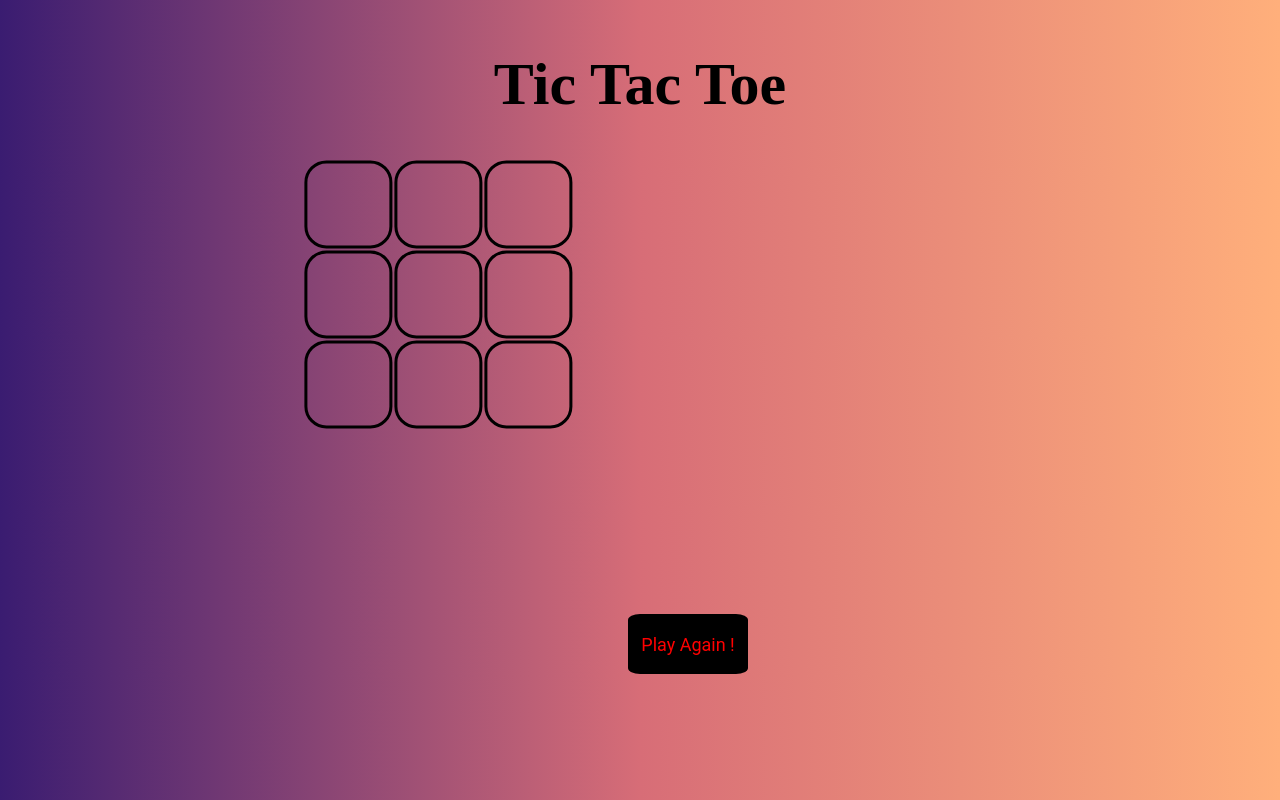
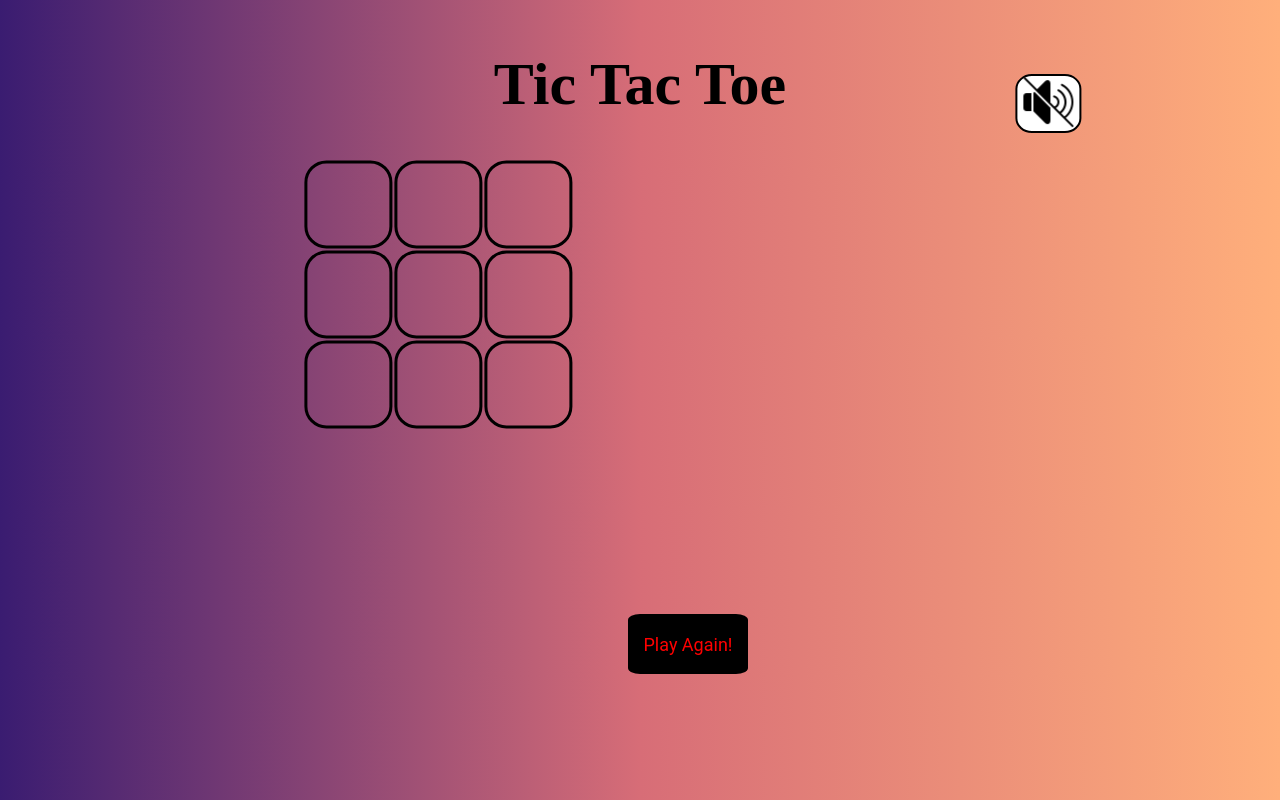
Before and after one commit to Priyanshu-Mittal/tic-tac-toe, a plain HTML site: page index.html in a window 1280 px wide. Drawn offline with Linux system fonts and the light colour scheme.

Commit message:
Added music button

```diff
--- a/index.html
+++ b/index.html
@@ -5,8 +5,9 @@
 	<meta name="viewport" content="width=device-width, initial-scale=1.0">
 	<title>Tic-Tac-Toe Game powered by AI</title>
 	<link rel="stylesheet" type="text/css" href="style.css">
+	<link rel="icon" href="icon.png">
 </head>
-<body>
+<body >
 	<h2>Tic Tac Toe</h2>
 	<table>
 		<tr>
@@ -28,8 +29,11 @@
 	<div class="endgame">
 		<div class="text"></div>
 	</div>
-	<button id="replay" onclick="playGame()">Play Again !</button>
-
+	<button id="replay" onclick="playGame()">Play Again!</button>
+	<audio id="myAudio">
+		<source src="swalla.mp3" type="audio/wav">
+	</audio>
+	<button id="music" onclick="toggleMusic()"><img id="musicImg" src="musicOff.png"></button>
 	<script type="text/javascript" src="script.js"></script>
 </body>
 </html>
--- a/script.js
+++ b/script.js
@@ -4,6 +4,17 @@ const human='O';
 const ai='X';
 const cells=document.querySelectorAll('.cell');
 playGame();
+function toggleMusic(){
+	var music=document.getElementById('myAudio');
+	if(music.paused){
+		music.play();
+		document.getElementById('musicImg').src="musicOn.png";
+	}
+	else{
+		music.pause();
+		document.getElementById('musicImg').src="musicOff.png";
+	}
+}
 function playGame(){
 	board=Array.from(Array(9).keys());
 	document.querySelector(".endgame").style.display="none";
--- a/style.css
+++ b/style.css
@@ -67,6 +67,16 @@ table{
   padding-top:40px;
   padding-bottom:40px;
 }
+#music{
+	border:2px solid black;
+	background-color:white;
+	cursor:pointer;
+	border-radius: 25%;
+	position: fixed;
+	right:15%;
+	top:10%;
+	transform: translate(-10%, -10%);
+}
 
 @media (max-width:700px), (max-height:310px){
 	td{
```
Also changed, not shown: icon.png (added), musicOff.png (added), musicOn.png (added), 1 other file.
